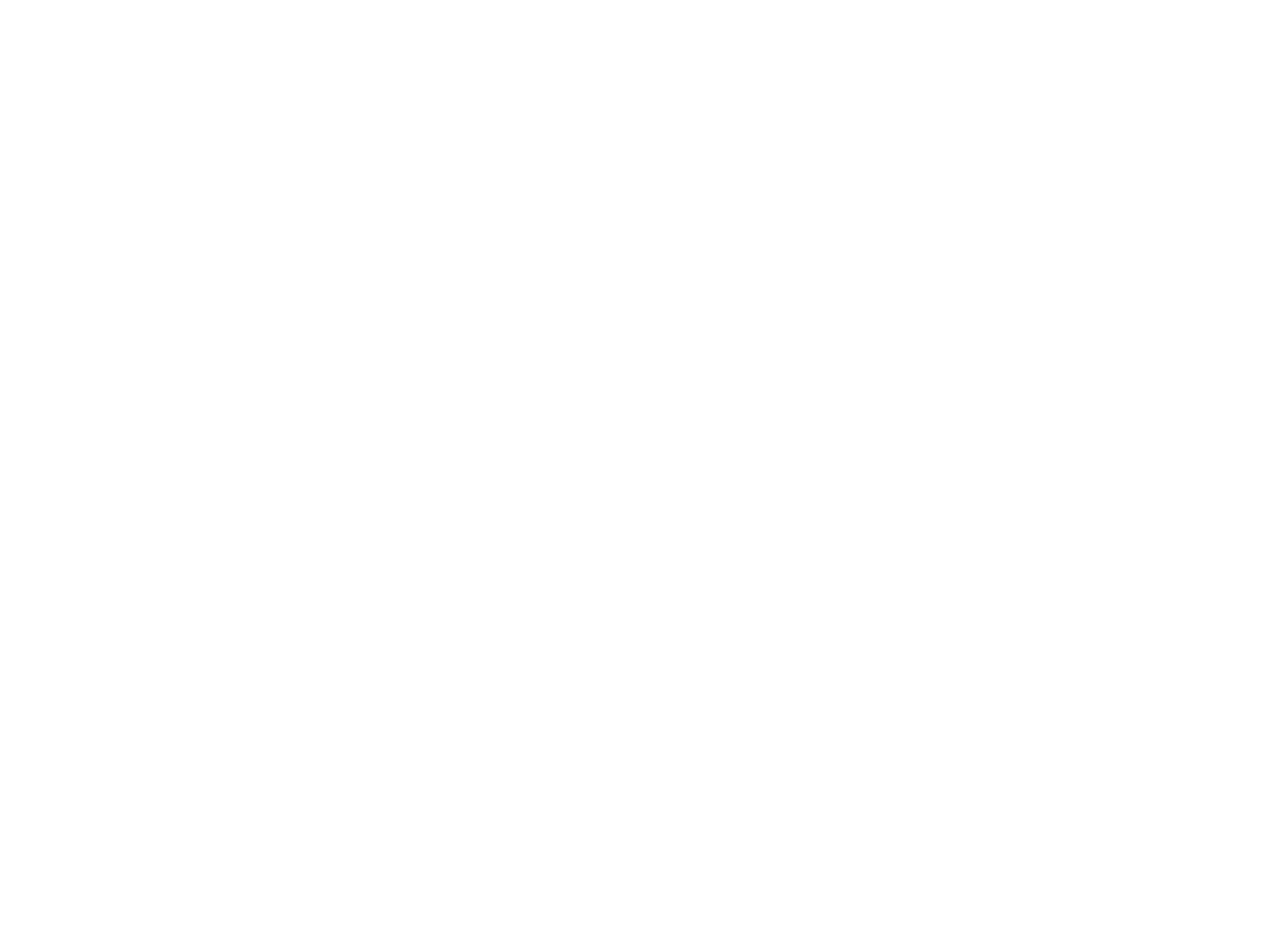
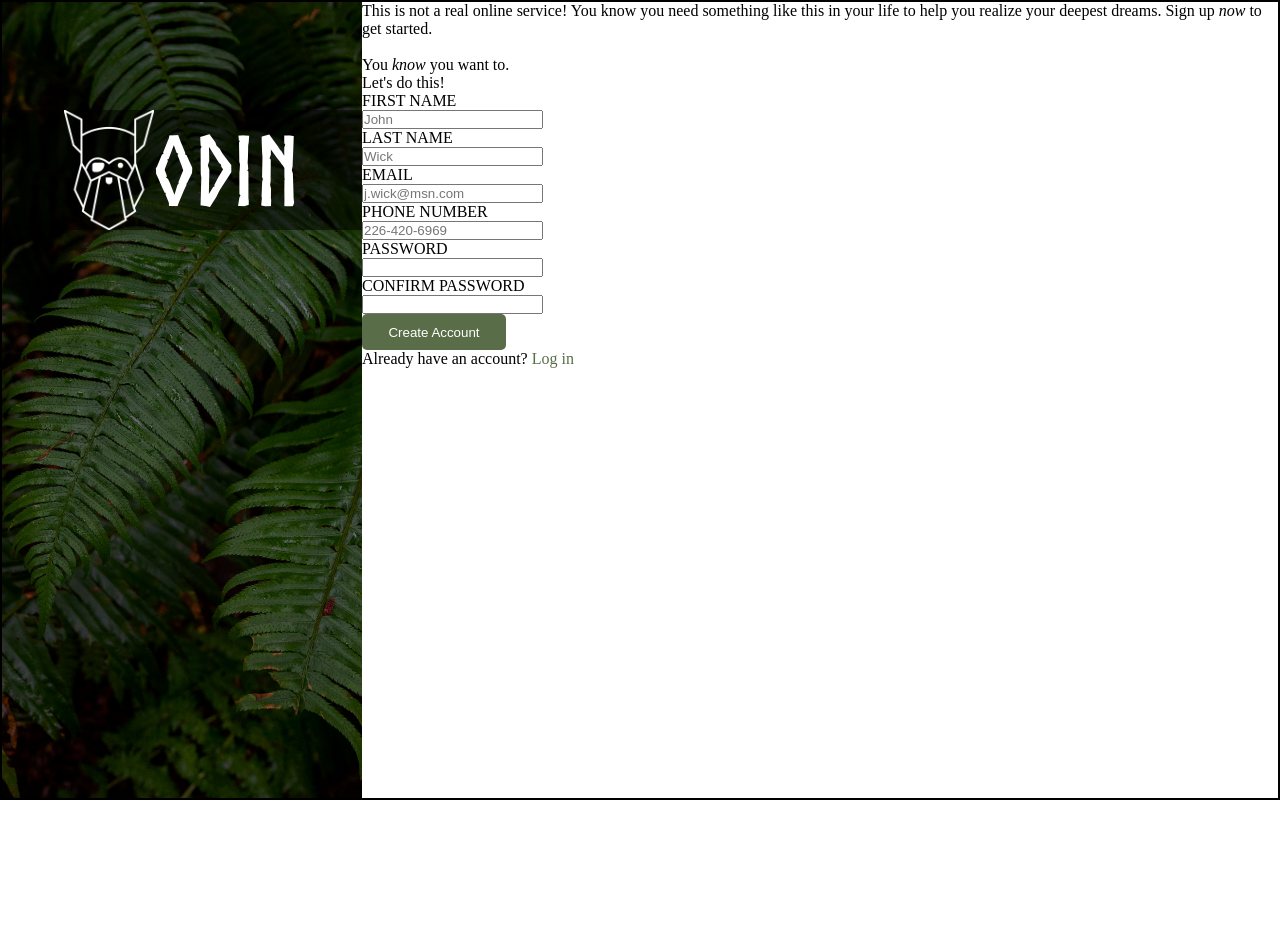
Before and after one commit to Antience100/sign-up-form, a plain HTML site: page index.html in a window 1280 px wide. Before the commit the page ends 800 px from the top, so only its background shows below. Drawn offline with Linux system fonts and the light colour scheme.

Commit message:
set up all HTML, some basic styling. Just needs form validation and styling

```diff
--- a/css/styles.css
+++ b/css/styles.css
@@ -0,0 +1,99 @@
+@font-face {
+  font-family: norseBold;
+  src: url(/fonts/Norse-Bold.otf);
+  font-weight: bold;
+}
+
+* {
+  margin: 0;
+  padding: 0;
+  box-sizing: border-box;
+}
+
+body,
+html {
+  height: 100%;
+  /* overflow: hidden; */
+}
+
+input,
+label {
+  display: block;
+}
+
+a {
+  color: white;
+}
+
+.container {
+  border: 2px solid black;
+  display: flex;
+  height: 100%;
+  width: 100%;
+}
+
+.image-section {
+  background-image: linear-gradient(rgba(0, 0, 0, 0.5), rgba(0, 0, 0, 0.5)),
+    url("/images/halie-west-25xggax4bSA-unsplash.jpg");
+  height: 50%;
+  background-position: center;
+  background-repeat: no-repeat;
+  background-size: cover;
+  position: relative;
+  width: 30%;
+  height: 100%;
+}
+
+img {
+  width: 90px;
+  height: 120px;
+}
+
+.image-credit {
+  color: white;
+}
+
+.image-text-container {
+  display: flex;
+  justify-content: center;
+  align-items: center;
+  margin-top: 30%;
+  background-color: rgba(0, 0, 0, 0.5);
+}
+
+.image-text {
+  font-family: norseBold;
+  display: flex;
+  align-items: center;
+  color: white;
+  font-size: 48px;
+}
+
+.image-credit {
+  text-align: center;
+  opacity: 0.75;
+  margin-top: 700px;
+}
+
+.form-container {
+}
+
+.form-text-section {
+}
+
+.form-section {
+}
+
+button {
+  background-color: #596d48;
+  color: white;
+  border: none;
+  border-radius: 5px;
+  width: 144px;
+  height: 36px;
+}
+
+.account-already a {
+  color: #596d48;
+  text-decoration: none;
+}
--- a/index.html
+++ b/index.html
@@ -4,8 +4,107 @@
     <meta charset="UTF-8" />
     <meta name="viewport" content="width=device-width, initial-scale=1.0" />
     <title>Project: Sign-up Form</title>
+    <link rel="stylesheet" href="css/styles.css" />
+    <script src="javascript/form.js" defer></script>
   </head>
   <body>
-
+    <div class="container">
+      <div class="image-section">
+        <div class="image-text-container">
+          <div class="image-text">
+            <img src="images/odin-lined.png" alt="the odin project logo" />
+            <h1 class="image-logo-text">ODIN</h1>
+          </div>
+        </div>
+        <div class="image-credit">
+          <p>
+            Photo by
+            <a href="https://unsplash.com/@haliewestphoto">Halie West</a>
+            on
+            <a
+              href="https://unsplash.com/photos/green-leaf-plant-in-close-up-photography-25xggax4bSA"
+              >Unsplash</a
+            >
+          </p>
+        </div>
+      </div>
+      <div class="form-container">
+        <div class="form-text-section">
+          <p>
+            This is not a real online service! You know you need something like
+            this in your life to help you realize your deepest dreams. Sign up
+            <em>now</em> to get started.
+          </p>
+          <br />
+          <p>You <em>know</em> you want to.</p>
+        </div>
+        <div class="form-section">
+          <p>Let's do this!</p>
+          <form id="sign-up-form">
+            <section>
+              <p>
+                <label for="first-name">FIRST NAME</label>
+                <input
+                  type="text"
+                  id="first-name"
+                  name="first-name"
+                  required
+                  placeholder="John"
+                />
+              </p>
+              <p>
+                <label for="last-name">LAST NAME</label>
+                <input
+                  type="text"
+                  name="last-name"
+                  id="last-name"
+                  required
+                  placeholder="Wick"
+                />
+              </p>
+              <p>
+                <label for="email">EMAIL</label>
+                <input
+                  type="email"
+                  name="email"
+                  id="email"
+                  required
+                  placeholder="j.wick@msn.com"
+                />
+              </p>
+              <p>
+                <label for="phone-number">PHONE NUMBER</label>
+                <input
+                  type="tel"
+                  name="phone-number"
+                  id="phone-number"
+                  required
+                  placeholder="226-420-6969"
+                />
+              </p>
+              <p>
+                <label for="password">PASSWORD</label>
+                <input type="password" name="password" id="password" required />
+              </p>
+              <p>
+                <label for="confirm-password">CONFIRM PASSWORD</label>
+                <input
+                  type="password"
+                  name="confirm-password"
+                  id="confirm-password"
+                  required
+                />
+              </p>
+            </section>
+          </form>
+          <button type="submit" form="sign-up-form" value="submit">
+            Create Account
+          </button>
+          <p class="account-already">
+            Already have an account? <a href="">Log in</a>
+          </p>
+        </div>
+      </div>
+    </div>
   </body>
 </html>
```
Also changed, not shown: fonts/Norse-Bold.otf (added), images/halie-west-25xggax4bSA-unsplash-resized.jpg (added), images/halie-west-25xggax4bSA-unsplash.jpg (added), images/odin-lined.png (added).
